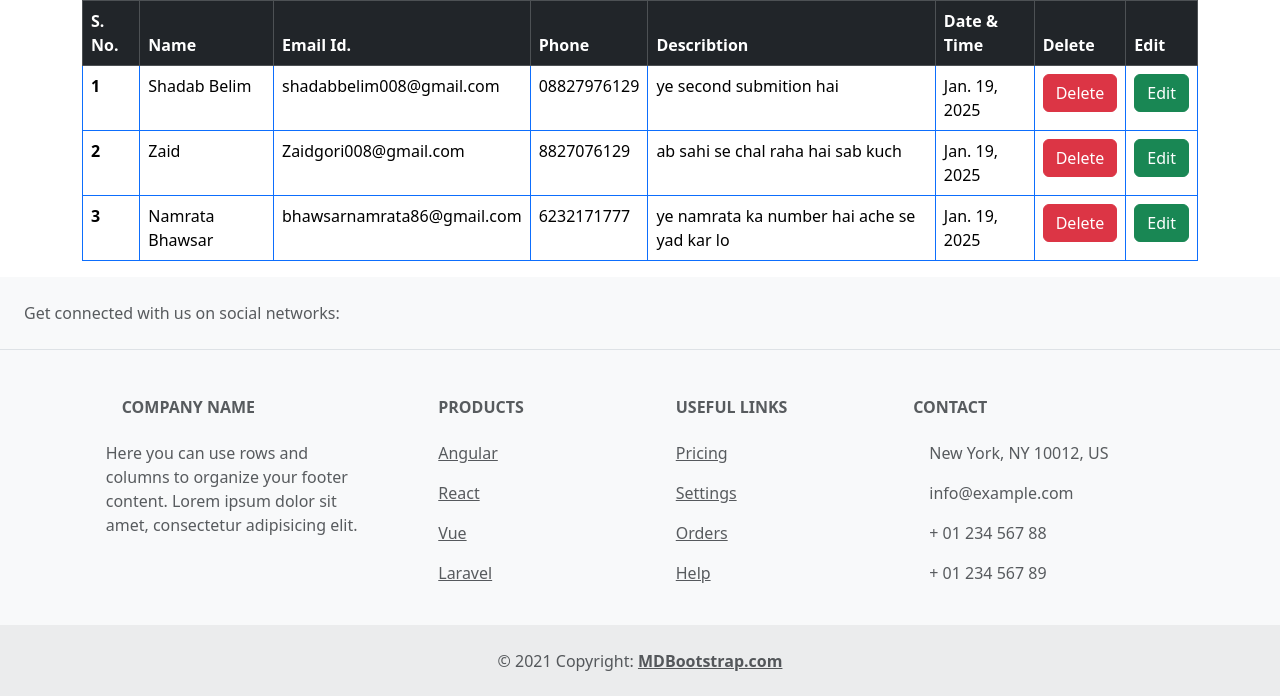
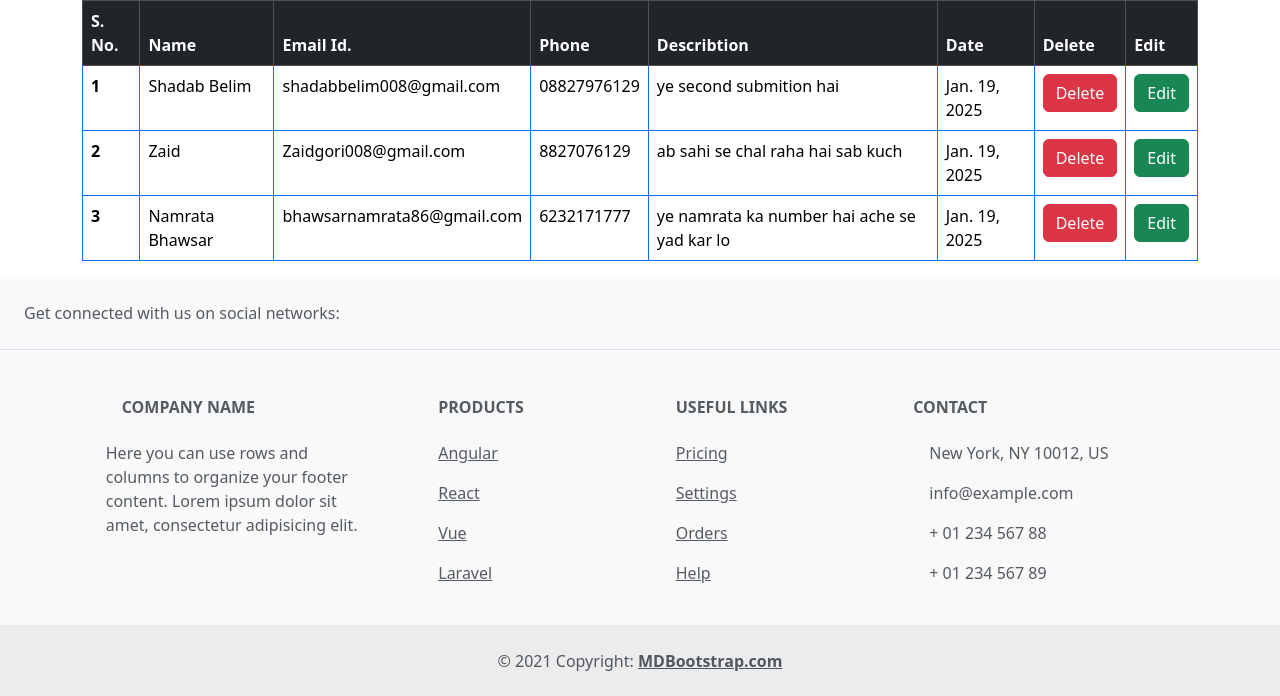
Before and after one commit to Shadabbelim2/Django_based_website, a Django app: page /show in a window 1280 px wide. Shown: the part 56-752 px from the top of the page. Run offline with Django 5.2, Linux system fonts and the light colour scheme; data comes from the database, SQL or seed files in the repository; both versions use the stored data as it was after the commit.

Commit message:
add same changes

```diff
--- a/Hello/templates/show.html
+++ b/Hello/templates/show.html
@@ -13,7 +13,7 @@
             <th scope="col">Email Id.</th>
             <th scope="col">Phone</th>
             <th scope="col">Describtion</th>
-            <th scope="col">Date & Time</th>
+            <th scope="col">Date </th>
             <th scope="col">Delete</th>
             <th scope="col">Edit</th>
 
```
Also changed, not shown: Hello/db.sqlite3.
